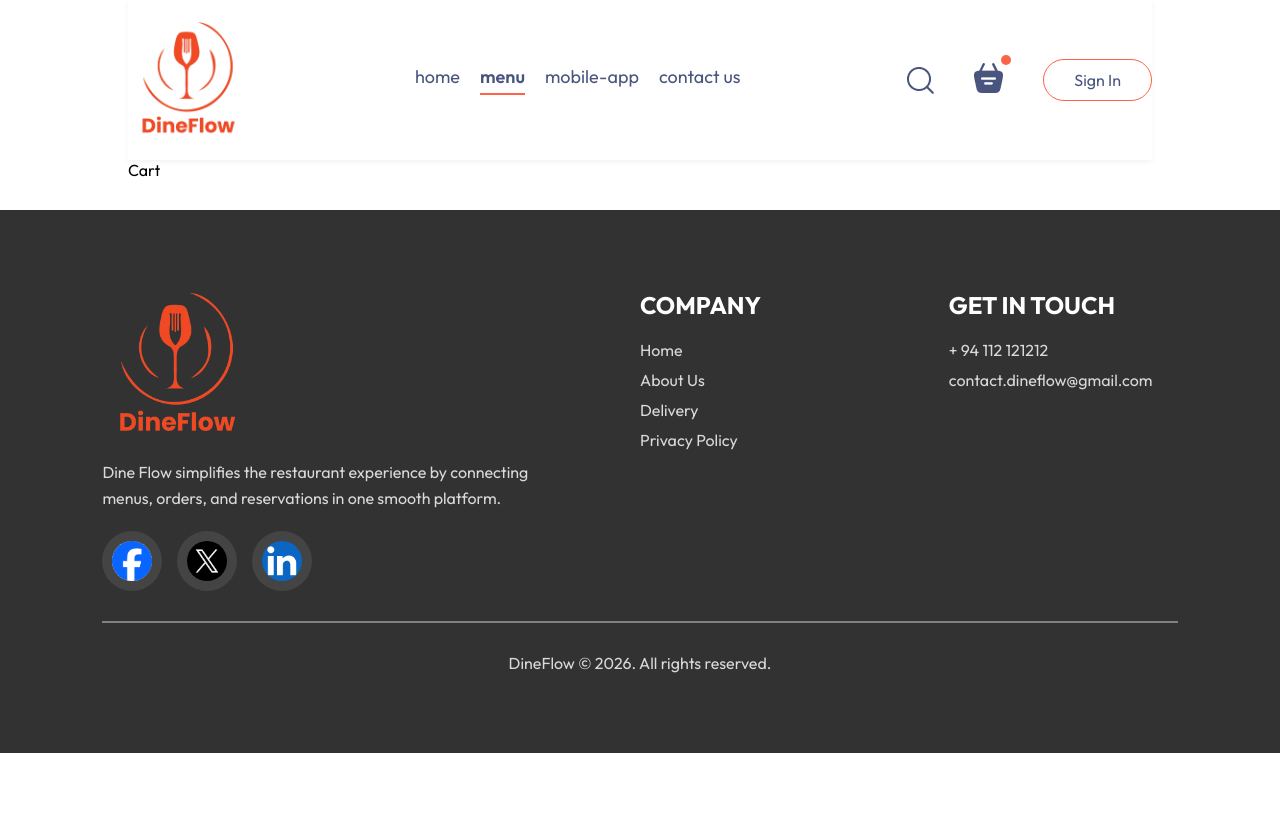
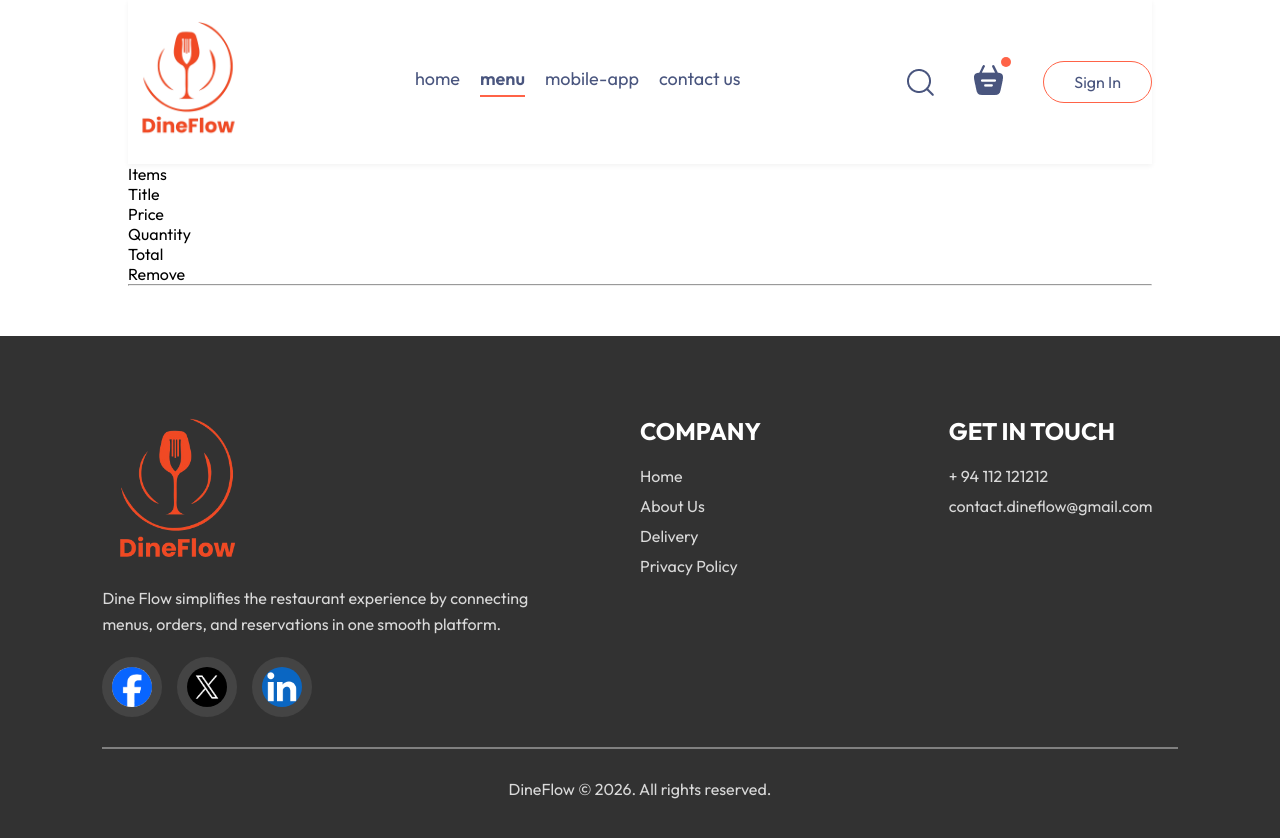
Before and after one commit to gamiduwelikanna/DineFlow, a React (Vite) app in the folder frontend/: page /cart in a window 1280 px wide. Shown: the top 838 px of the page. Before the commit the page ends 800 px from the top, so only its background shows below. Built offline with nearby package versions, Linux system fonts and the light colour scheme.

Commit message:
Fixed the routing for the cart page

```diff
--- a/frontend/src/components/Navbar/Navbar.jsx
+++ b/frontend/src/components/Navbar/Navbar.jsx
@@ -10,7 +10,7 @@
 
   return (
     <div className='navbar'>
-      <img src={assets.logo} alt="" className='logo'/>
+      <Link to='/'><img src={assets.logo} alt="" className='logo'/></Link>
       <ul className={`navbar-menu ${showMenu ? 'active' : ''}`}>
         <Link to='/' onClick={()=>{setMenu("home"); setShowMenu(false);}} className={menu==="home"?"active":""}>home</Link>
         <a href='#explore-menu' onClick={()=>{setMenu("menu"); setShowMenu(false);}} className={menu==="menu"?"active":""}>menu</a>
@@ -20,7 +20,7 @@
       <div className="navbar-right">
         <img src={assets.search_icon} alt=""/>
         <div className="navbar-search-icon">
-          <img src={assets.basket_icon} alt=""/>
+          <Link to='/cart'><img src={assets.basket_icon} alt=""/></Link>
           <div className="dot"></div>
         </div>
         <button onClick={()=>setShowLogin(true)}>Sign In</button>
--- a/frontend/src/pages/Cart/Cart.jsx
+++ b/frontend/src/pages/Cart/Cart.jsx
@@ -1,9 +1,25 @@
 import React from 'react'
 import './Cart.css'
+import { StoreContext } from '../../context/StoreContext'
 
 const Cart = () => {
+  const {cartItems, food_list,removeFromCart} = React.useContext(StoreContext)
+
   return (
-    <div>Cart</div>
+    <div className="cart">
+      <div className="cart-items">
+        <div className="cart-items-title">
+          <p>Items</p>
+          <p>Title</p>
+          <p>Price</p>
+          <p>Quantity</p>
+          <p>Total</p>
+          <p>Remove</p>
+        </div>
+        <hr/>
+        <br/>
+      </div>
+    </div>
   )
 }
 
```
Also changed, not shown: 1 other file (tests, documents, lock files or other folders).
